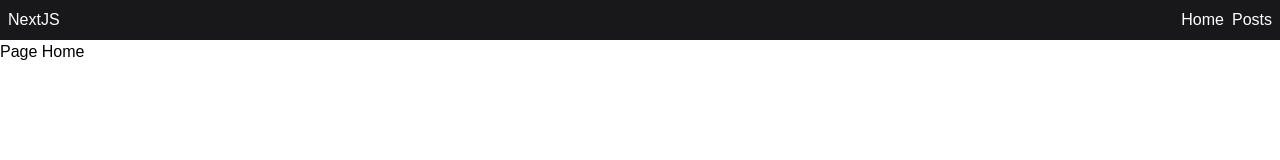
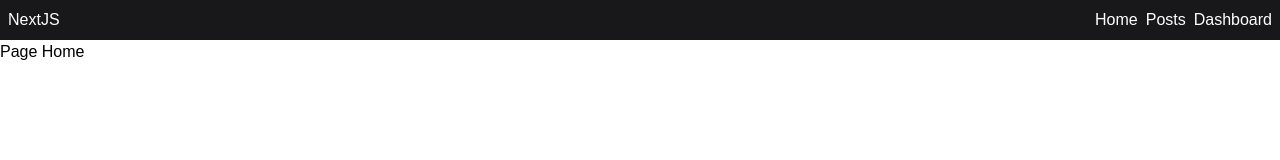
Before and after one commit to ZorittoWendy/nextjs_projeto, a Next.js app: page / in a window 1280 px wide. Shown: the top 160 px of the page. Built offline with nearby package versions, Linux system fonts and the light colour scheme.

Commit message:
feat: add pagina not-found

```diff
--- /dev/null
+++ b/src/app/not-found.tsx
@@ -0,0 +1,16 @@
+import Link from "next/link";
+
+export default function NotFound (){
+    return (
+        <div className="flex flex-col items-center justify-center">
+            <h1 className="text-center font-bold mt-9 text-5xl">Pagína 404 não encontrada!</h1>
+                <p>
+                    Essa pagina que tentou acessar não existe
+                </p>
+
+                <Link href='/'>
+                    Voltar para Home
+                </Link>
+        </div>
+    )
+}
--- a/src/components/header/index.tsx
+++ b/src/components/header/index.tsx
@@ -1,3 +1,5 @@
+import Link from "next/link";
+
 export function Header(){
     return (
         <header>
@@ -8,10 +10,19 @@
                 <nav>
                     <ul className="flex items-center justify-center gap-2">
                         <li>
-                            Home
+                            <Link href='/'>
+                                Home
+                            </Link>
                         </li>
                         <li>
-                            Posts
+                            <Link href='/posts'>
+                                Posts
+                            </Link>
+                        </li>
+                        <li>
+                             <Link href='/dashboard'>
+                                Dashboard
+                            </Link>
                         </li>
                     </ul>
                 </nav>
```
